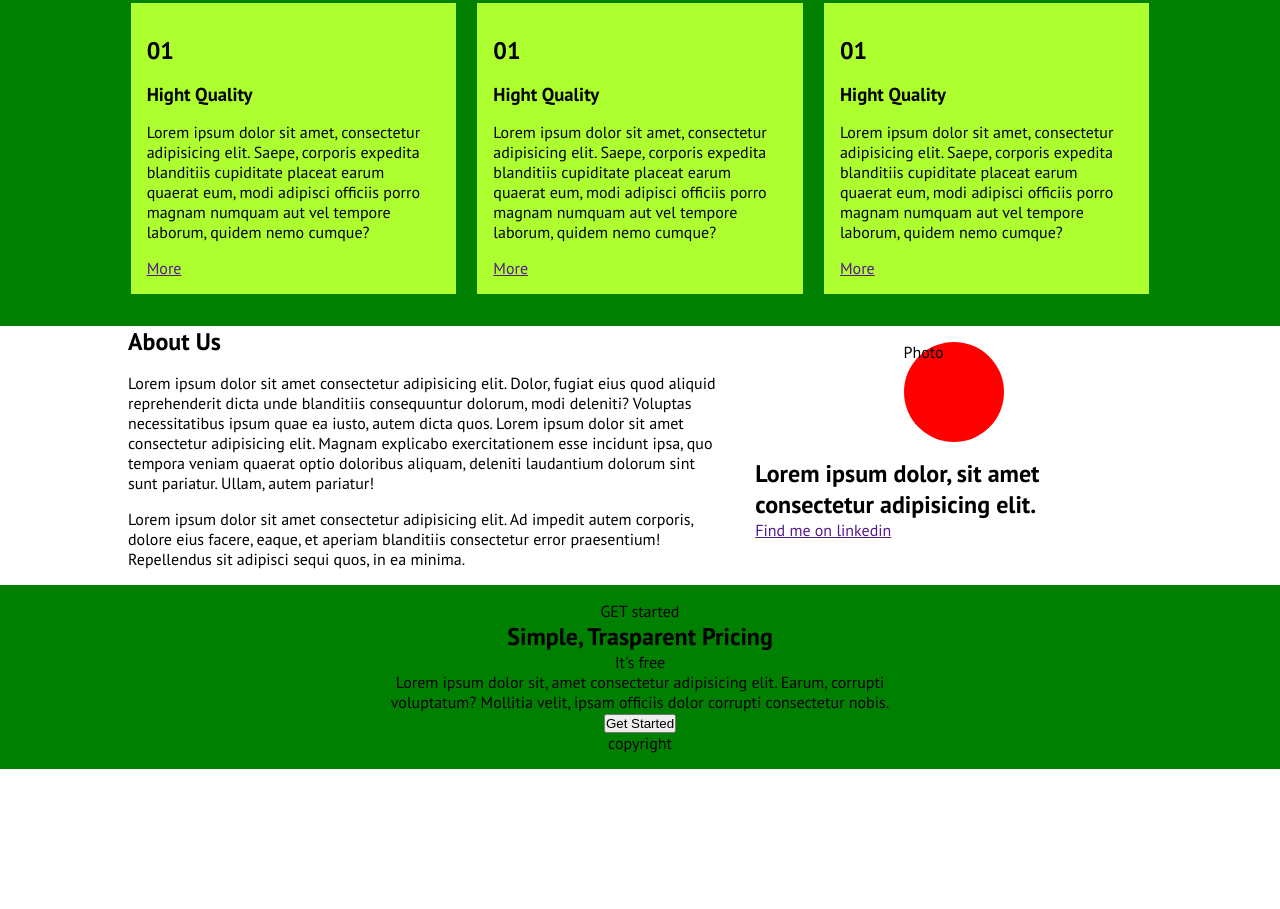
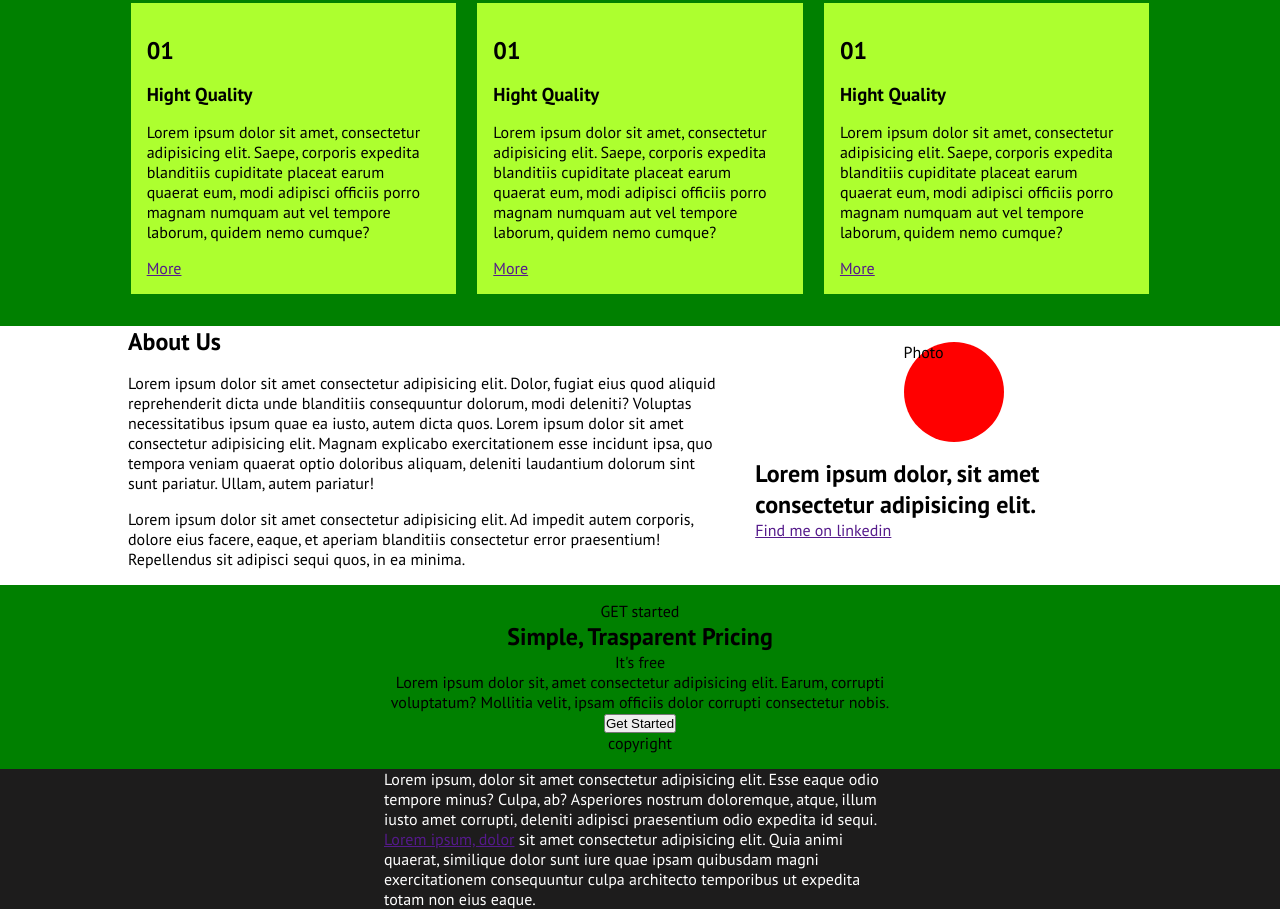
Before and after one commit to simonemassenti/htmlcss-responsive-layout, a plain HTML site: page index.html in a window 1280 px wide. Shown: the part 2338-3247 px from the top of the page. Before the commit the page ends 3107 px from the top, so only its background shows below. Drawn offline with Linux system fonts and the light colour scheme.

Commit message:
add: footer

```diff
--- a/css/style.css
+++ b/css/style.css
@@ -292,3 +292,21 @@ nav {
     }
 }
 /* /get started section */
+
+/* FOOTER */
+
+footer {
+    background-color: rgb(29, 28, 28);
+    color: white;
+}
+
+.footer-container {
+    width: 90%;
+    margin: 0 auto;
+}
+
+@media screen and (min-width: 768px) {
+    .footer-container {
+        width: 40%;
+    }
+}
--- a/index.html
+++ b/index.html
@@ -317,14 +317,20 @@
 
     <!-- FOOTER -->
     <footer>
-
-        <!-- top footer -->
-
+        <div class="footer-container">
+                    <!-- top footer -->
+        <div class="top-footer">
+            Lorem ipsum, dolor sit amet consectetur adipisicing elit. Esse eaque odio tempore minus? Culpa, ab? Asperiores nostrum doloremque, atque, illum iusto amet corrupti, deleniti adipisci praesentium odio expedita id sequi.
+        </div>
         <!-- /top footer -->
 
         <!-- bottom footer -->
+        <div class="bottom-footer">
+            <a href="">Lorem ipsum, dolor</a> sit amet consectetur adipisicing elit. Quia animi quaerat, similique dolor sunt iure quae ipsam quibusdam magni exercitationem consequuntur culpa architecto temporibus ut expedita totam non eius eaque.
+        </div>
+        <!-- /bottom footer -->
+        </div>
 
-        <!-- /bottom footer -->
 
     </footer>
     <!-- /FOOTER -->
```
